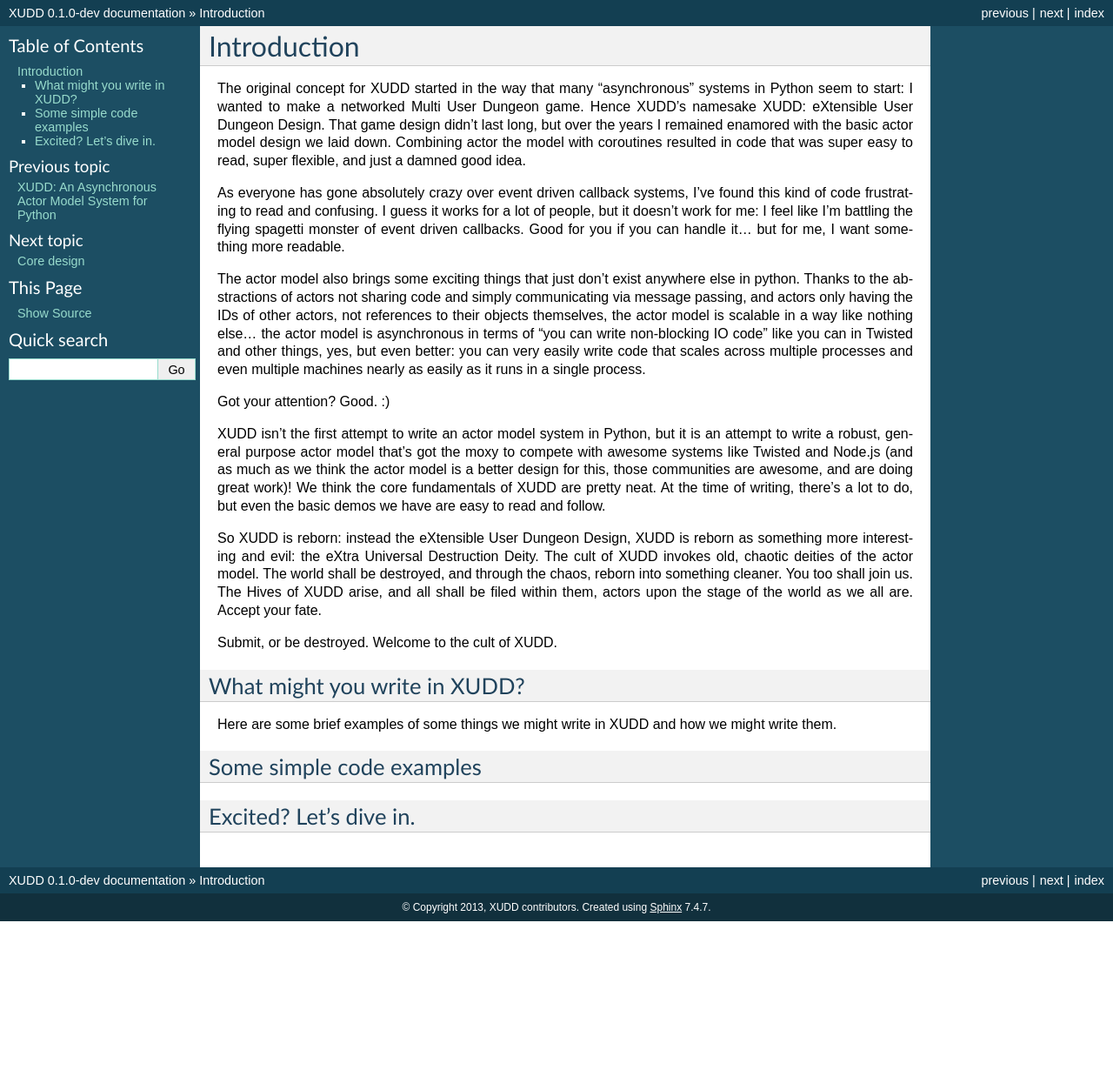
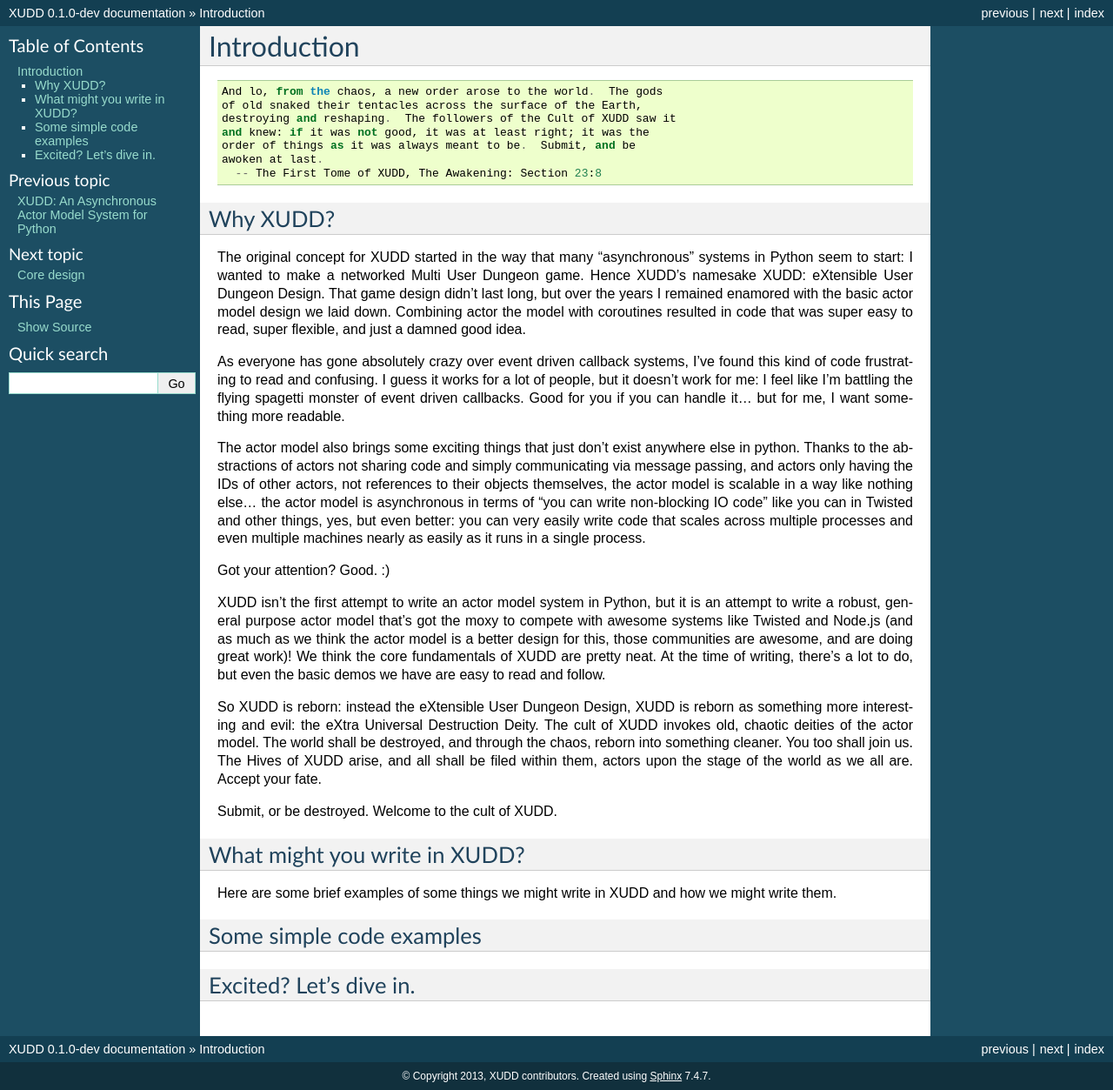
Before and after one commit to xudd/xudd, a Sphinx documentation site: the page built from docs/source/intro.rst, in a window 1280 px wide. Shown: the whole page at 87% size. Built offline with Sphinx 7.4.7, drawn with Linux system fonts in a browser that asks for light colours; before the commit the page ends 1059 px from its top, so only the background shows below that.

Commit message:
Passage from the First Tome of XUDD: The Awakening

```diff
--- a/docs/source/intro.rst
+++ b/docs/source/intro.rst
@@ -1,6 +1,20 @@
 ============
 Introduction
 ============
+
+::
+
+   And lo, from the chaos, a new order arose to the world.  The gods
+   of old snaked their tentacles across the surface of the Earth,
+   destroying and reshaping.  The followers of the Cult of XUDD saw it
+   and knew: if it was not good, it was at least right; it was the
+   order of things as it was always meant to be.  Submit, and be
+   awoken at last.
+     -- The First Tome of XUDD, The Awakening: Section 23:8
+
+
+Why XUDD?
+=========
 
 .. todo:: remove the first-person'yness from this.
 
```
